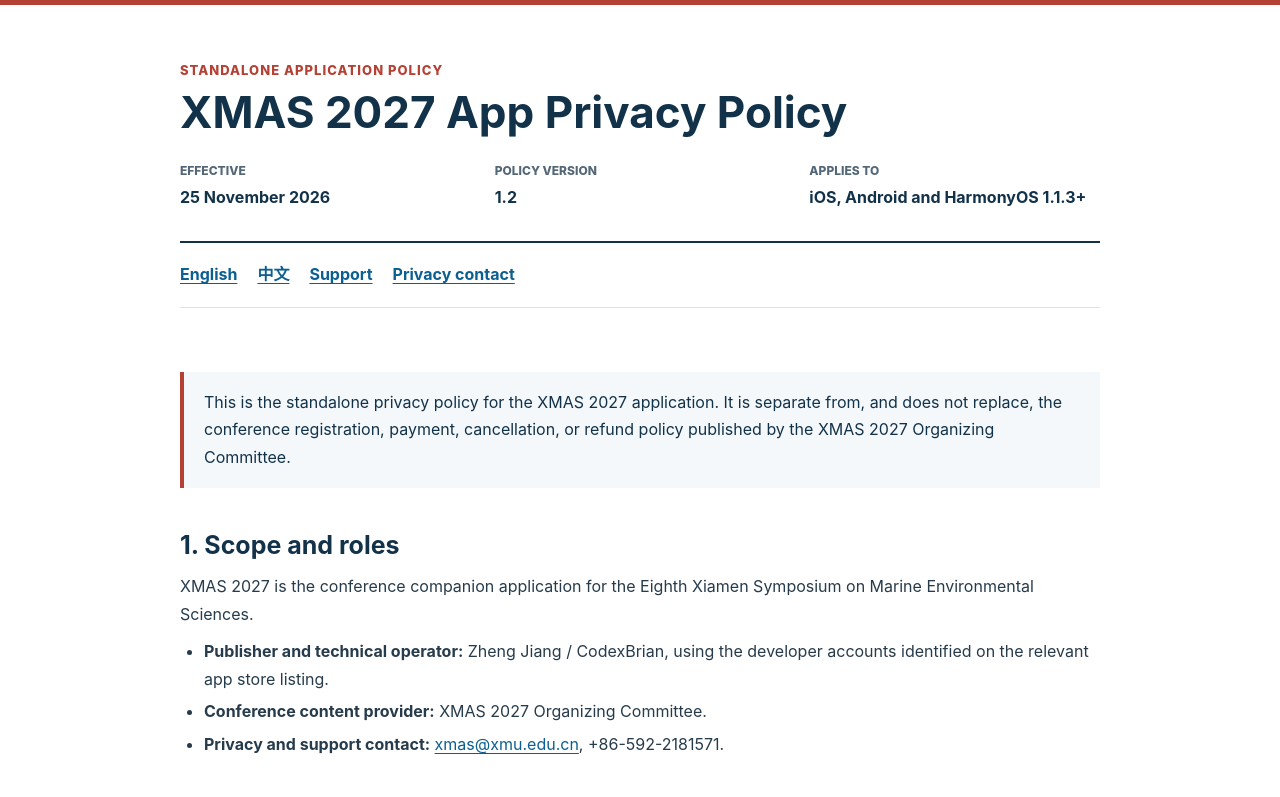
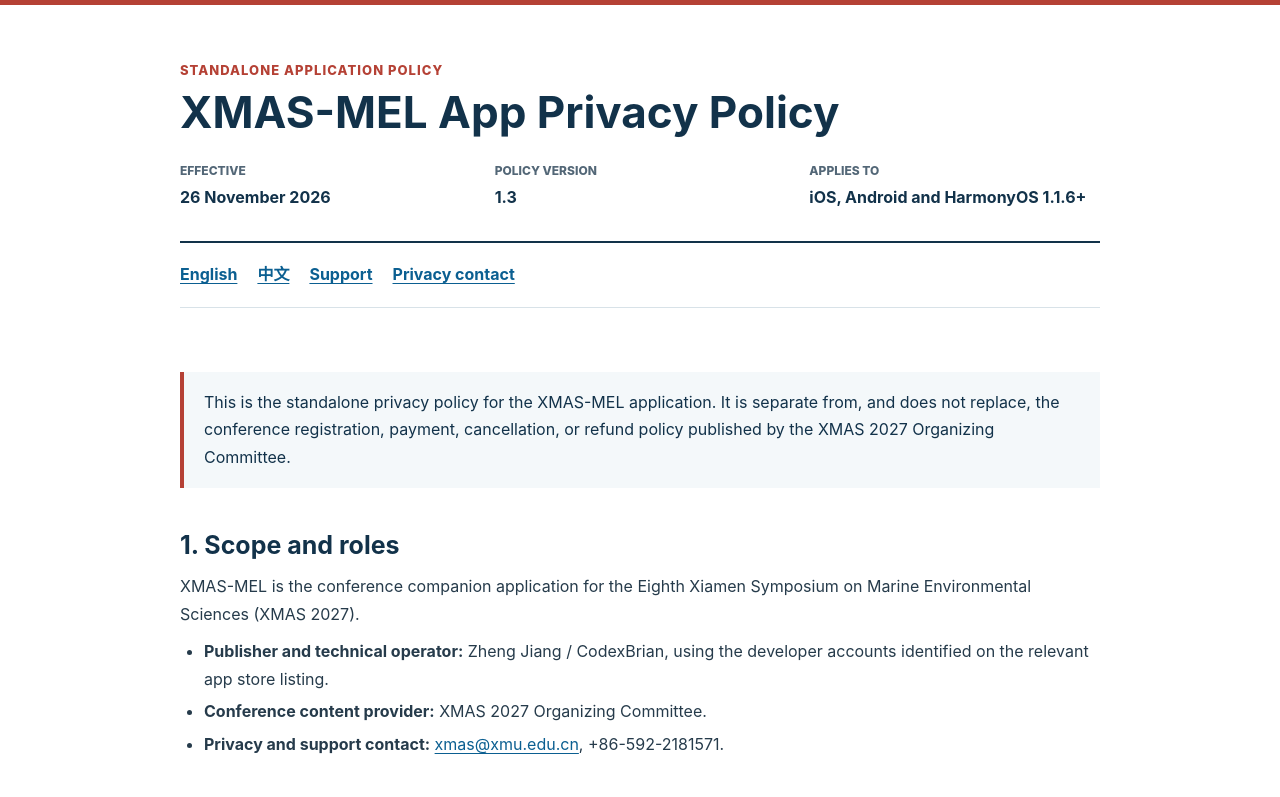
Before and after one commit to Brian-jiangz/xmas-2027-privacy, a plain HTML site: page dist/index.html in a window 1280 px wide. Shown: the top 797 px of the page. Drawn offline with Linux system fonts and the light colour scheme.

Commit message:
Rename app privacy policy to XMAS-MEL

```diff
--- a/dist/index.html
+++ b/dist/index.html
@@ -3,9 +3,9 @@
 <head>
   <meta charset="utf-8">
   <meta name="viewport" content="width=device-width, initial-scale=1">
-  <meta name="description" content="Standalone privacy policy for the XMAS 2027 mobile conference application.">
+  <meta name="description" content="Standalone privacy policy for the XMAS-MEL mobile conference application.">
   <meta name="robots" content="index,follow">
-  <title>XMAS 2027 App Privacy Policy</title>
+  <title>XMAS-MEL App Privacy Policy</title>
   <style>
     :root {
       color-scheme: light;
@@ -179,11 +179,11 @@
   <div class="page">
     <header>
       <p class="eyebrow">Standalone application policy</p>
-      <h1>XMAS 2027 App Privacy Policy</h1>
+      <h1>XMAS-MEL App Privacy Policy</h1>
       <dl class="meta">
-        <div><dt>Effective</dt><dd>25 November 2026</dd></div>
-        <div><dt>Policy version</dt><dd>1.2</dd></div>
-        <div><dt>Applies to</dt><dd>iOS, Android and HarmonyOS 1.1.3+</dd></div>
+        <div><dt>Effective</dt><dd>26 November 2026</dd></div>
+        <div><dt>Policy version</dt><dd>1.3</dd></div>
+        <div><dt>Applies to</dt><dd>iOS, Android and HarmonyOS 1.1.6+</dd></div>
       </dl>
     </header>
 
@@ -197,11 +197,11 @@
     <main>
       <article id="english" lang="en">
         <div class="notice">
-          This is the standalone privacy policy for the XMAS 2027 application. It is separate from, and does not replace, the conference registration, payment, cancellation, or refund policy published by the XMAS 2027 Organizing Committee.
+          This is the standalone privacy policy for the XMAS-MEL application. It is separate from, and does not replace, the conference registration, payment, cancellation, or refund policy published by the XMAS 2027 Organizing Committee.
         </div>
 
         <h2>1. Scope and roles</h2>
-        <p>XMAS 2027 is the conference companion application for the Eighth Xiamen Symposium on Marine Environmental Sciences.</p>
+        <p>XMAS-MEL is the conference companion application for the Eighth Xiamen Symposium on Marine Environmental Sciences (XMAS 2027).</p>
         <ul>
           <li><strong>Publisher and technical operator:</strong> Zheng Jiang / CodexBrian, using the developer accounts identified on the relevant app store listing.</li>
           <li><strong>Conference content provider:</strong> XMAS 2027 Organizing Committee.</li>
@@ -286,7 +286,7 @@
 
         <h2>14. Contact</h2>
         <div class="contact">
-          <strong>XMAS 2027 privacy and support contact</strong><br>
+          <strong>XMAS-MEL privacy and support contact</strong><br>
           Email: <a href="mailto:xmas@xmu.edu.cn">xmas@xmu.edu.cn</a><br>
           Telephone: +86-592-2181571<br>
           Support: <a href="https://mel-xmas.net/contact_us.html">mel-xmas.net/contact_us.html</a><br>
@@ -296,11 +296,11 @@
 
       <article id="chinese" class="zh" lang="zh-Hans">
         <div class="notice">
-          本文件是 XMAS 2027 App 的独立隐私政策，与第八届厦门海洋环境科学大会组委会发布的会议注册、付款、取消及退款政策相互独立，不替代后者。
+          本文件是 XMAS-MEL App 的独立隐私政策，与第八届厦门海洋环境科学大会组委会发布的会议注册、付款、取消及退款政策相互独立，不替代后者。
         </div>
 
         <h2>一、适用范围与角色</h2>
-        <p>XMAS 2027 是第八届厦门海洋环境科学大会的移动参会助手。</p>
+        <p>XMAS-MEL 是第八届厦门海洋环境科学大会（XMAS 2027）的移动参会助手。</p>
         <ul>
           <li><strong>发布及技术运营主体：</strong>姜正 / CodexBrian，使用相应应用商店页面所示开发者账号。</li>
           <li><strong>大会内容提供方：</strong>第八届厦门海洋环境科学大会组委会。</li>
@@ -385,7 +385,7 @@
 
         <h2>十四、联系我们</h2>
         <div class="contact">
-          <strong>XMAS 2027 隐私与支持联系方式</strong><br>
+          <strong>XMAS-MEL 隐私与支持联系方式</strong><br>
           邮箱：<a href="mailto:xmas@xmu.edu.cn">xmas@xmu.edu.cn</a><br>
           电话：+86-592-2181571<br>
           支持页面：<a href="https://mel-xmas.net/contact_us.html">mel-xmas.net/contact_us.html</a><br>
@@ -395,7 +395,7 @@
     </main>
 
     <footer>
-      <p><strong>XMAS 2027 App Privacy Policy</strong> · Policy version 1.2 · Effective 25 November 2026</p>
+      <p><strong>XMAS-MEL App Privacy Policy</strong> · Policy version 1.3 · Effective 26 November 2026</p>
       <p>This standalone policy is separate from the conference registration and payment policy.</p>
     </footer>
   </div>
```
Also changed, not shown: 1 other file.
